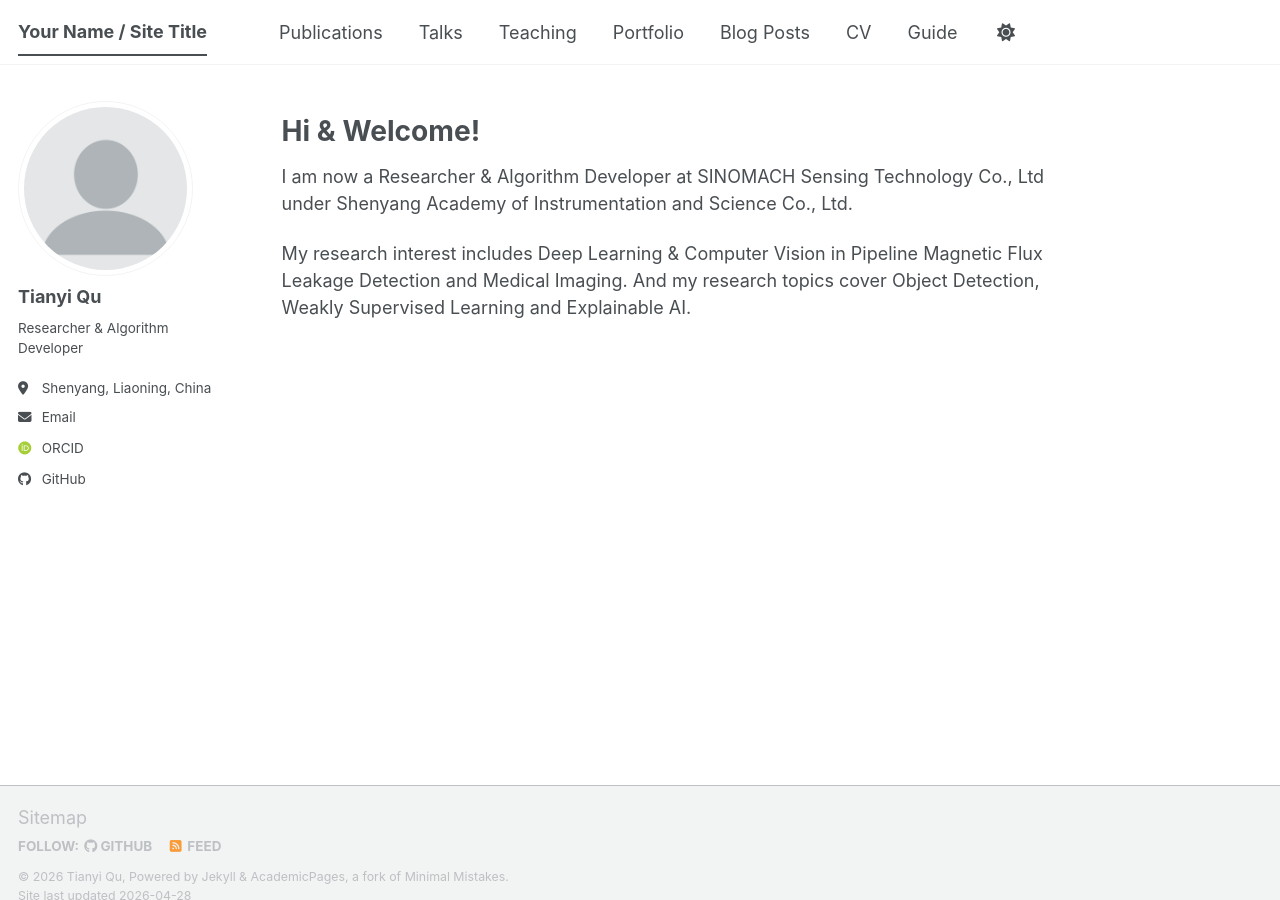
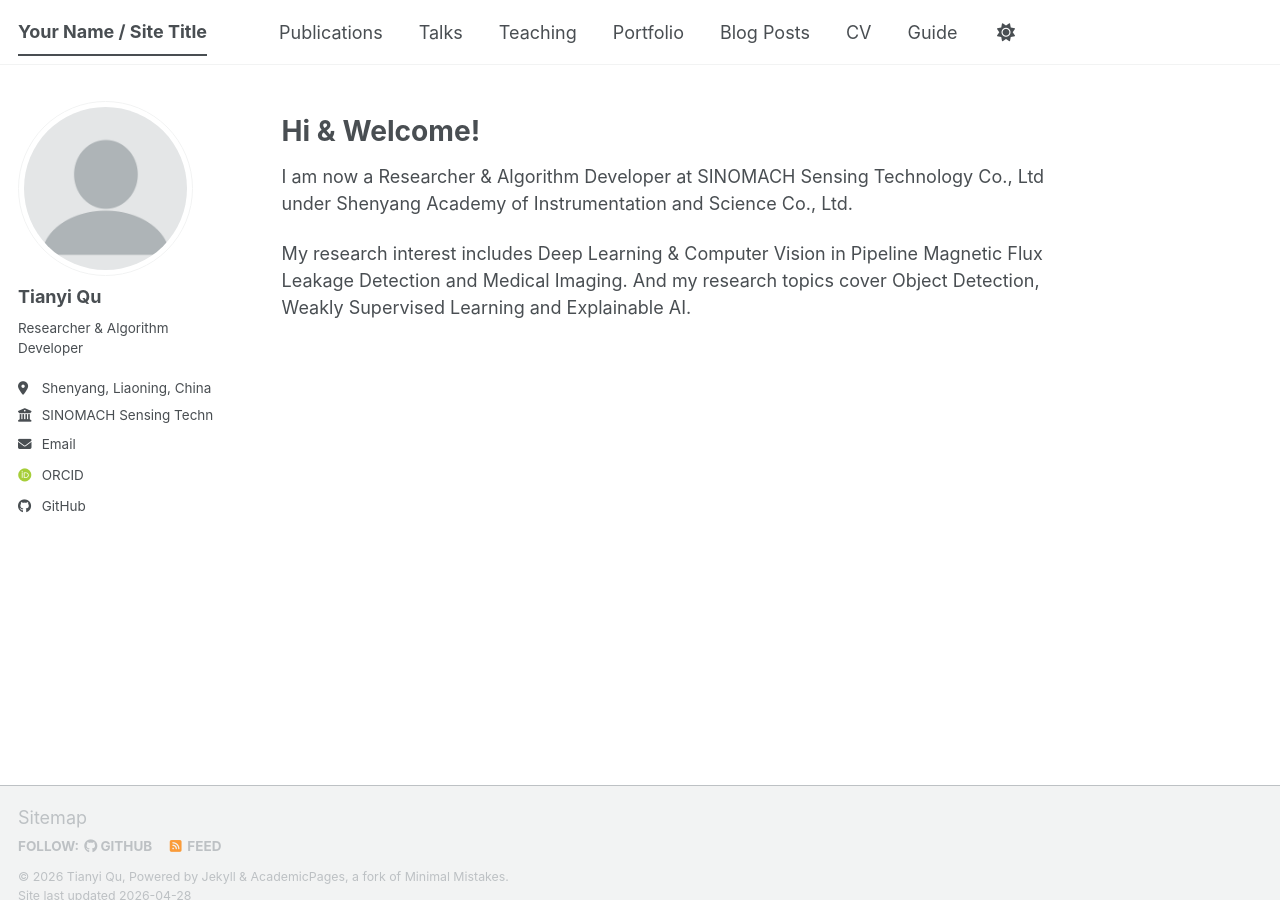
Before and after one commit to TQSAIS/tqsais.github.io, a Jekyll site: the page built from _pages/about.md, in a window 1280 px wide and 900 px high. Built offline with Jekyll 4.4.1, drawn with Linux system fonts in a browser that asks for light colours; some web fonts are replaced; a script bundle is joined from its source files by our own code; library files that are not in the unit come from our copies.

Commit message:
Update _config.yml

```diff
--- a/_config.yml
+++ b/_config.yml
@@ -28,7 +28,7 @@ author:
   pronouns         : # example: "she/her"
   bio              : "Researcher & Algorithm Developer"
   location         : "Shenyang, Liaoning, China"
-  employer         :
+  employer         : "SINOMACH Sensing Technology Co., Ltd"
   uri              : # URL
   email            : "tqsais@outlook.com"
 
```
